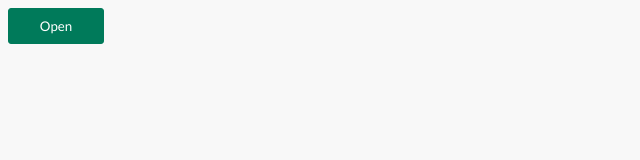
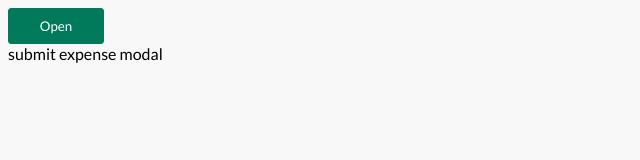
Before and after one commit to kholam/submit-expense, a React (Create React App) app: page / in a window 1280 px wide. Both pictures are taken after a click on the button "Open". Shown: the top 160 px of the page, without its empty margins (0-640 px from the left). Built offline with nearby package versions, Linux system fonts and the light colour scheme.

Commit message:
display modal

```diff
--- a/src/components/modal/SubmitExpenseModal.tsx
+++ b/src/components/modal/SubmitExpenseModal.tsx
@@ -1,11 +1,14 @@
+import React from "react";
+import { SubmitExpenseModalProps } from "../../interface";
 
-const SubmitExpenseModal = (): React.ReactElement => {
-
+const SubmitExpenseModal = ({ displayModal, setShowDisplayModal }: SubmitExpenseModalProps): React.ReactElement => {
 
     return (
-        <div>
-            submit expense modal
-        </div>
+        <React.Fragment>
+            {displayModal && <div>
+                submit expense modal
+            </div>}
+        </React.Fragment>
     )
 };
 
--- a/src/pages/SubmitExpense.tsx
+++ b/src/pages/SubmitExpense.tsx
@@ -1,17 +1,28 @@
-import React from 'react'
+import React, { useState } from 'react'
+import SubmitExpenseModal from '../components/modal/SubmitExpenseModal';
 
 // displays a button that is horizontally and vertically centered on the page
 const SubmitExpense = (): React.ReactElement => {
+    const [displayModal, setDisplayModal] = useState(false);
+
+    const handleButtonClick = () => {
+        setDisplayModal(!displayModal);
+    }
+
 
     return (
         <React.Fragment>
             <div className="position-relative">
                 <div className="container">
-                    <button className='btn btn-primary'>
+                    <button className='btn btn-primary' onClick={handleButtonClick}>
                         Open
                     </button>
                 </div>
             </div>
+            <SubmitExpenseModal
+                displayModal={displayModal}
+                setShowDisplayModal={setDisplayModal}
+            />
         </React.Fragment>
     );
 };
```
